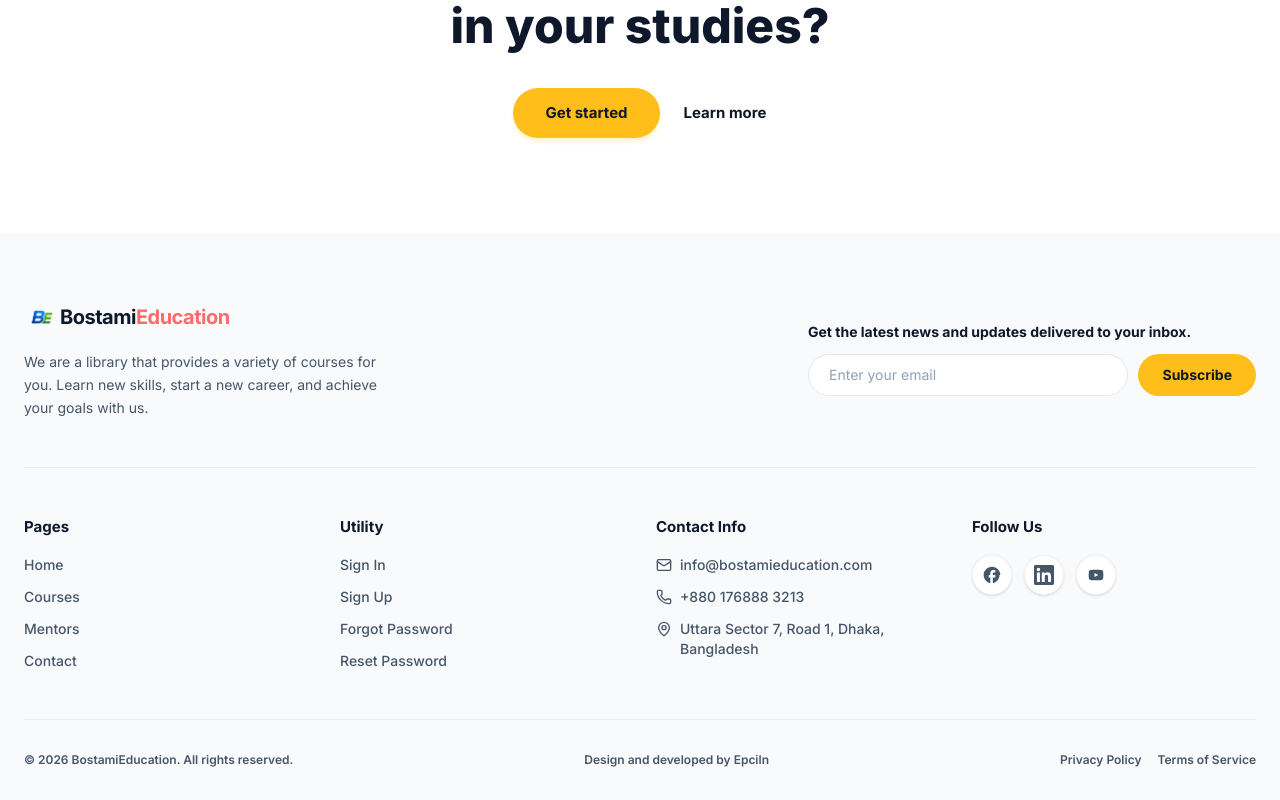
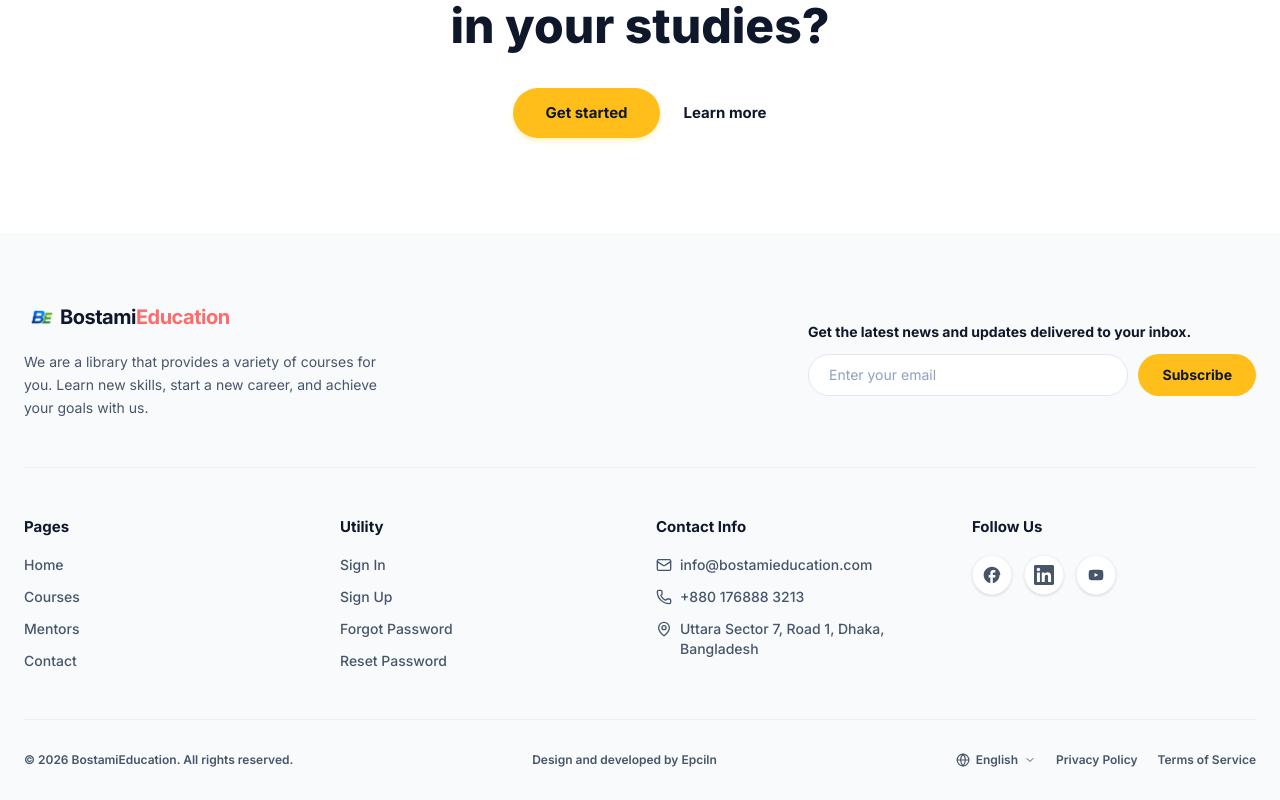
Before and after one commit to Rakibul-Hasan-max/bostamieducation, a Next.js app: page / in a window 1280 px wide. Shown: the part 6749-7549 px from the top of the page. Built offline with nearby package versions, Linux system fonts and the light colour scheme.

Commit message:
feat: add language selection dropdown to footer component

```diff
--- a/src/components/layout/Footer.tsx
+++ b/src/components/layout/Footer.tsx
@@ -1,10 +1,33 @@
 "use client";
 
+import { useState, useRef, useEffect } from "react";
 import Image from "next/image";
 import Link from "next/link";
-import { Mail, Phone, MapPin } from "lucide-react";
+import { Mail, Phone, MapPin, Globe, ChevronUp } from "lucide-react";
 
 export default function Footer() {
+  const [langOpen, setLangOpen] = useState(false);
+  const [selectedLang, setSelectedLang] = useState<"en" | "bn">("en");
+  const langRef = useRef<HTMLDivElement>(null);
+
+  // Close dropdown when clicking outside
+  useEffect(() => {
+    function handleClickOutside(e: MouseEvent) {
+      if (langRef.current && !langRef.current.contains(e.target as Node)) {
+        setLangOpen(false);
+      }
+    }
+    document.addEventListener("mousedown", handleClickOutside);
+    return () => document.removeEventListener("mousedown", handleClickOutside);
+  }, []);
+
+  const languages = [
+    { code: "en" as const, label: "English", flag: "🇺🇸" },
+    { code: "bn" as const, label: "বাংলা", flag: "🇧🇩" },
+  ];
+
+  const currentLang = languages.find((l) => l.code === selectedLang)!;
+
   return (
     <footer className="w-full bg-[#f8fafc] border-t border-slate-100/80 pt-16 pb-8 text-brand-navy">
       <div className="mx-auto max-w-7xl px-6">
@@ -161,7 +184,41 @@ export default function Footer() {
           {/* Design and developed */}
           <p>Design and developed by <a href="https://epciln.com" target="_blank">Epciln</a></p>
 
-          <div className="flex gap-4">
+          <div className="flex items-center gap-5">
+            {/* Language Selector */}
+            <div ref={langRef} className="relative">
+              <button
+                onClick={() => setLangOpen(!langOpen)}
+                className="flex items-center gap-1.5 text-xs font-semibold text-brand-slate hover:text-brand-navy transition-colors cursor-pointer"
+              >
+                <Globe className="h-3.5 w-3.5" />
+                <span>{currentLang.label}</span>
+                <ChevronUp className={`h-3 w-3 transition-transform duration-200 ${langOpen ? "" : "rotate-180"}`} />
+              </button>
+
+              {langOpen && (
+                <div className="absolute bottom-full left-0 mb-2 w-36 rounded-xl border border-slate-100 bg-white p-1.5 shadow-xl z-50">
+                  {languages.map((lang) => (
+                    <button
+                      key={lang.code}
+                      onClick={() => {
+                        setSelectedLang(lang.code);
+                        setLangOpen(false);
+                      }}
+                      className={`flex items-center gap-2.5 w-full rounded-lg px-3 py-2 text-xs transition-colors cursor-pointer ${
+                        selectedLang === lang.code
+                          ? "bg-blue-50 text-blue-600 font-bold"
+                          : "text-brand-slate hover:bg-slate-50 hover:text-brand-navy font-medium"
+                      }`}
+                    >
+                      <span className="text-base leading-none">{lang.flag}</span>
+                      <span>{lang.label}</span>
+                    </button>
+                  ))}
+                </div>
+              )}
+            </div>
+
             <Link href="/privacy" className="hover:text-brand-navy">Privacy Policy</Link>
             <Link href="/terms" className="hover:text-brand-navy">Terms of Service</Link>
           </div>
```
